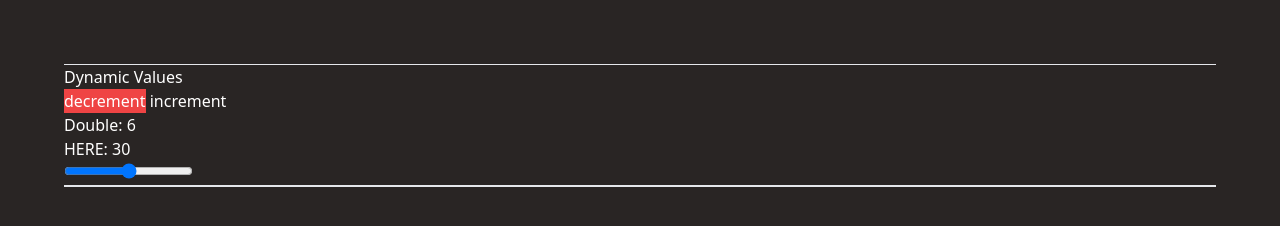
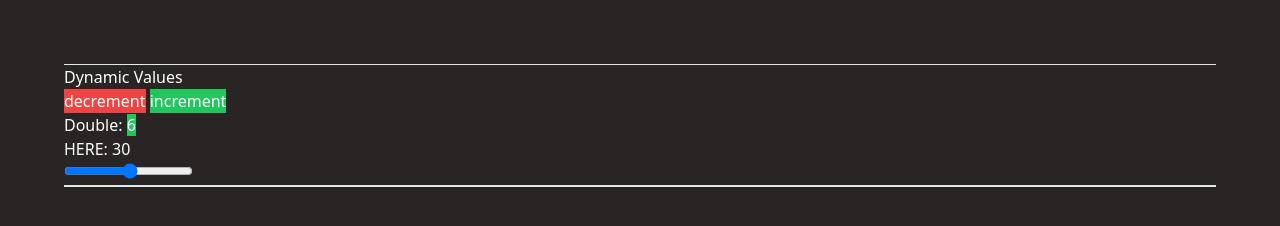
Before and after one commit to jjbenson85/jamais, a website built with Vite: page index.html in a window 1280 px wide. Built offline with nearby package versions, Linux system fonts and the light colour scheme.

Commit message:
Refactor dynamic values and model directive

```diff
--- a/index.html
+++ b/index.html
@@ -31,8 +31,8 @@
 
       <hr />
       <h2>Dynamic Values</h2>
-      <!-- <div :data-class="countClass">
-        Count: <span data-text="count" :data-class="specialClass"></span>
+      <!-- <div :class="countClass">
+        Count: <span data-text="count" :class="specialClass"></span>
       </div> -->
 
       <!-- <my-button class="bg-red-500 hover:bg-red-800"></my-button> -->
@@ -42,11 +42,11 @@
         decrement
       </button>
 
-      <button :data-class="specialClass" @click="increment">
+      <button :class="specialClass" @click="increment">
         increment
       </button>
 
-      <div>Double: <span :data-text="double" :data-class="specialClass"></span></div>
+      <div>Double: <span :data-text="double" :class="specialClass"></span></div>
       <div>
         HERE:
         <span :data-text="computed([count],()=>count.value * 10)"></span>
@@ -123,9 +123,9 @@
           </thead>
           <tbody>
             <tr data-for="item" data-in="computedArray2" data-key="item.name">
-              <td :data-class="item.class" data-text="item.name"></td>
-              <td :data-class="item.class" data-text="item.email"></td>
-              <td :data-class="item.class" data-text="item.age"></td>
+              <td :class="item.class" data-text="item.name"></td>
+              <td :class="item.class" data-text="item.email"></td>
+              <td :class="item.class" data-text="item.age"></td>
             </tr>
           </tbody>
         </table>
--- a/src/directives/modelDirective.ts
+++ b/src/directives/modelDirective.ts
@@ -6,21 +6,21 @@
 };
 
 export const modelDirective = defineDirective((ctx) => {
-  const { el, effect, get, dataValue } = ctx;
+  const { el, effect, get, value } = ctx;
 
   if (!("value" in el)) {
     console.warn("data-model: Can only bind models to input elements");
     return;
   }
 
-  if (!isRef(dataValue)) {
+  if (!isRef(value)) {
     console.warn("data-model: Can only bind refs");
     return;
   }
 
   el.addEventListener("input", (e: Event) => {
     if (!e.target) return;
-    dataValue.value = toOriginalType(dataValue, e.target as HTMLInputElement);
+    value.value = toOriginalType(value, e.target as HTMLInputElement);
   });
 
   const cb = () => {
```
